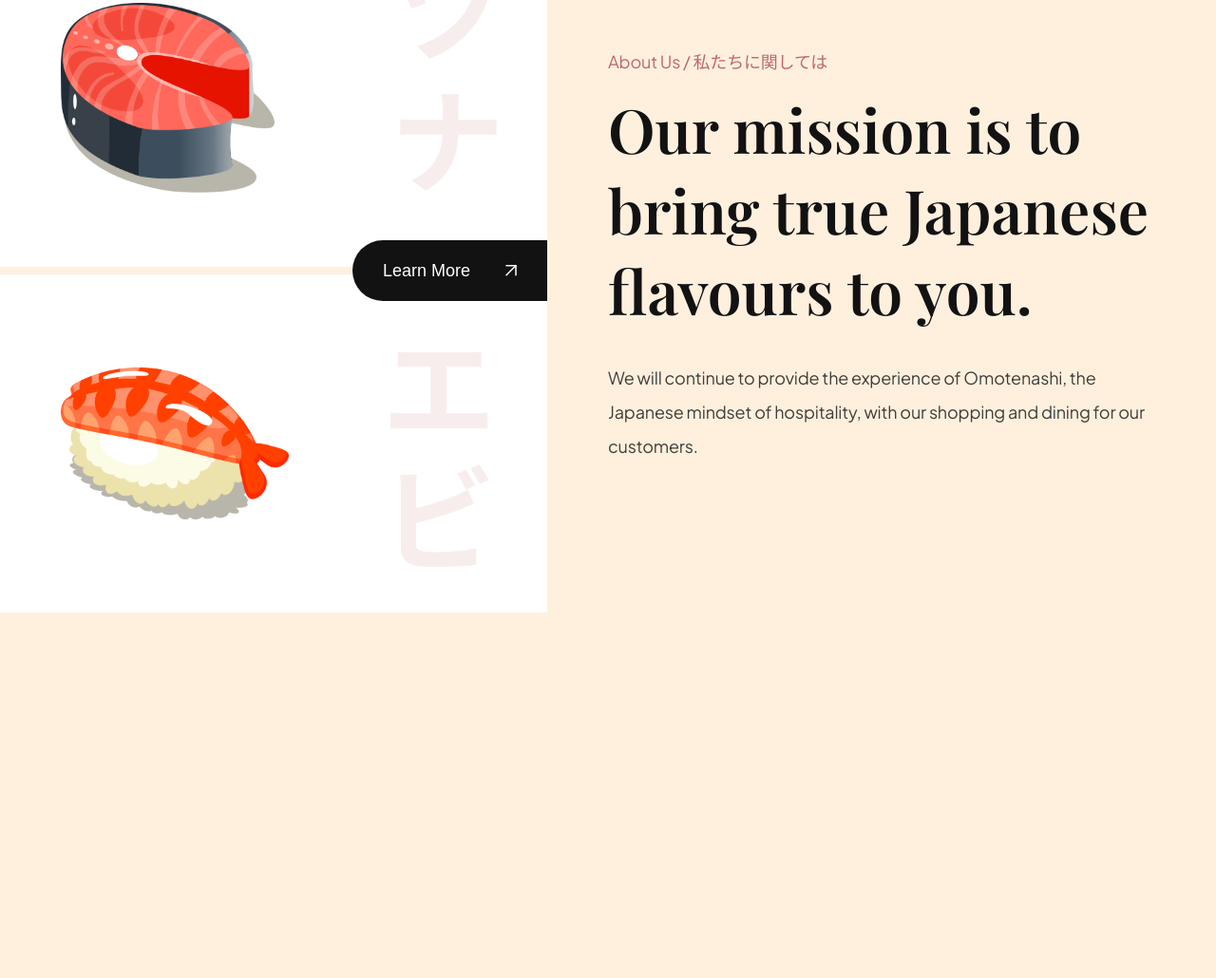
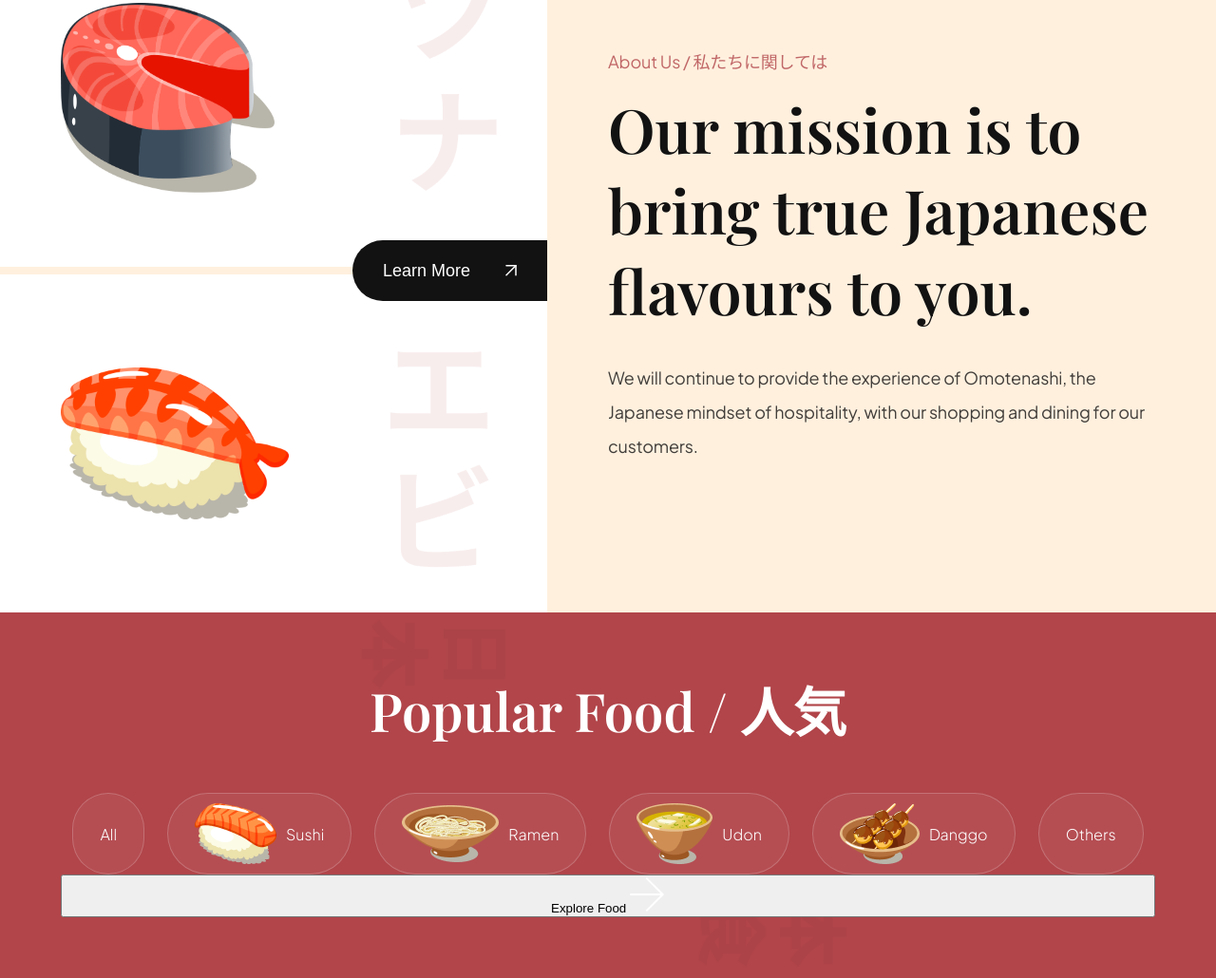
Before and after one commit to thmmahendra/sushi-receipe, a plain HTML site: page index.html in a window 1280 px wide. Shown: the part 873-1903 px from the top of the page at 95% size. Before the commit the page ends 1518 px from the top, so only its background shows below. Drawn offline with nearby package versions, Linux system fonts and the light colour scheme.

Commit message:
Initial Commits

```diff
--- a/assets/css/sections/popular.css
+++ b/assets/css/sections/popular.css
@@ -0,0 +1,46 @@
+.popular-foods {
+    padding: 64px;
+    display: flex;
+    flex-direction: column;
+    background-color: var(--primary-color);
+    background-image: url("../../images/popular_bg.png");
+    background-position: center;
+    background-repeat: no-repeat;
+    background-size: contain;
+    overflow: hidden;
+}
+
+.popular-foods__title {
+    font-size: 56px;
+    font-family: var(--playfair-display);
+    font-weight: 600;
+    line-height: 78px;
+    color: var(--color-white);
+    text-align: center;
+}
+
+.popular-foods__filters {
+    margin-top: 48px;
+    max-width: 100%;
+    overflow-x: auto;
+    display: flex;
+    justify-content: center;
+    gap: 24px;
+}
+
+.popular-foods__filter-btn {
+    padding: 10px 28px;
+    display: flex;
+    flex-direction: row;
+    align-items: center;
+    gap: 10px;
+    background: rgba(255, 255, 255, 0.05);
+    border: 1px solid rgba(255, 255, 255, 0.2);
+    border-radius: 46px;
+    font-size: 16px;
+    font-weight: 300;
+    line-height: 25px;
+    font-family: var(--plus-jakarta-sans);
+    color: var(--color-white);
+    cursor: pointer;
+}
--- a/index.html
+++ b/index.html
@@ -101,6 +101,33 @@
         </div>
     </section>
 
+    <section class="popular-foods" id="menu">
+        <h2 class="popular-foods__title">Popular Food / 人気</h2>
+        <div class="popular-foods__filters sushi__hide-scrollbar">
+            <button class="popular-foods__filter-btn active">All</button>
+            <button class="popular-foods__filter-btn">
+                <img src="./assets/images/sushi-9.png" alt="sushi 9">Sushi
+            </button>
+            <button class="popular-foods__filter-btn">
+                <img src="./assets/images/sushi-8.png" alt="sushi 8">Ramen
+            </button>
+            <button class="popular-foods__filter-btn">
+                <img src="./assets/images/sushi-7.png" alt="sushi 7">Udon
+            </button>
+            <button class="popular-foods__filter-btn">
+                <img src="./assets/images/sushi-6.png" alt="sushi 6">Danggo
+            </button>
+            <button class="popular-foods__filter-btn">Others</button>
+        </div>
+        <div class="popular-foods_catalogue">
+            <!-- javaScript -->
+        </div>
+        <button class="popular-foods__button">
+            Explore Food
+            <img src="./assets/images/arrow-right.svg" alt="arrow-right">
+        </button>
+    </section>
+
     <script src="./assets/js/script.js" type="module"></script>
 </body>
 
```
